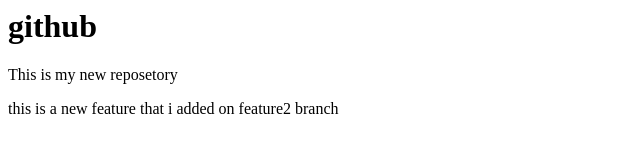
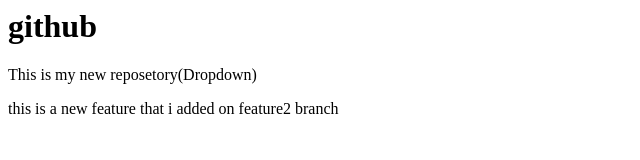
Before and after one commit to Vinay001-tech/Localrepo, a plain HTML site: page index.html in a window 1280 px wide. Shown: the full height of the page, 0-640 px from the left. Drawn offline with Linux system fonts and the light colour scheme.

```diff
--- a/index.html
+++ b/index.html
@@ -1,5 +1,5 @@
 <h1>github</h1>
-<p>This is my new reposetory</p>
+<p>This is my new reposetory(Dropdown)</p>
 
 <div>
     <p>this is a new feature that i added on feature2 branch</p>
```
